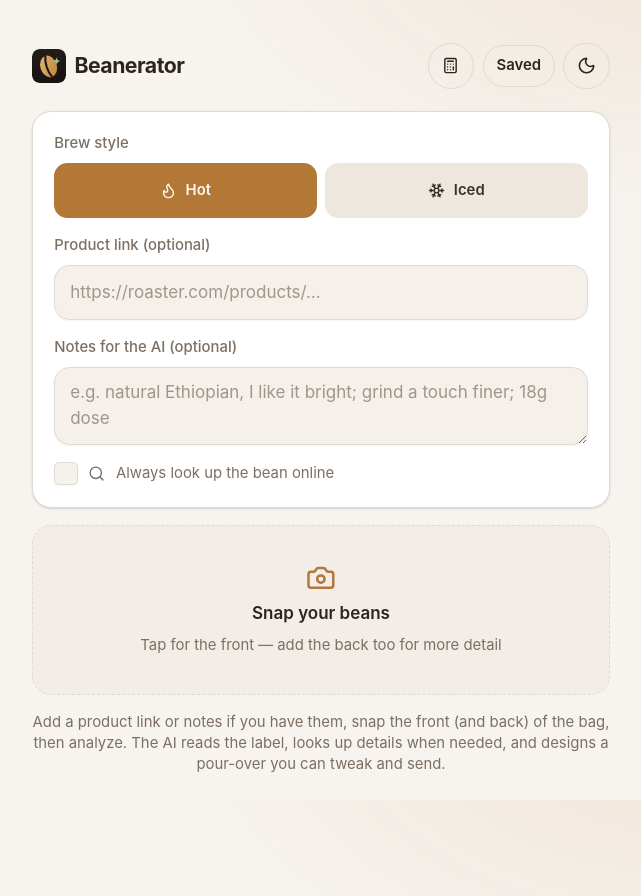
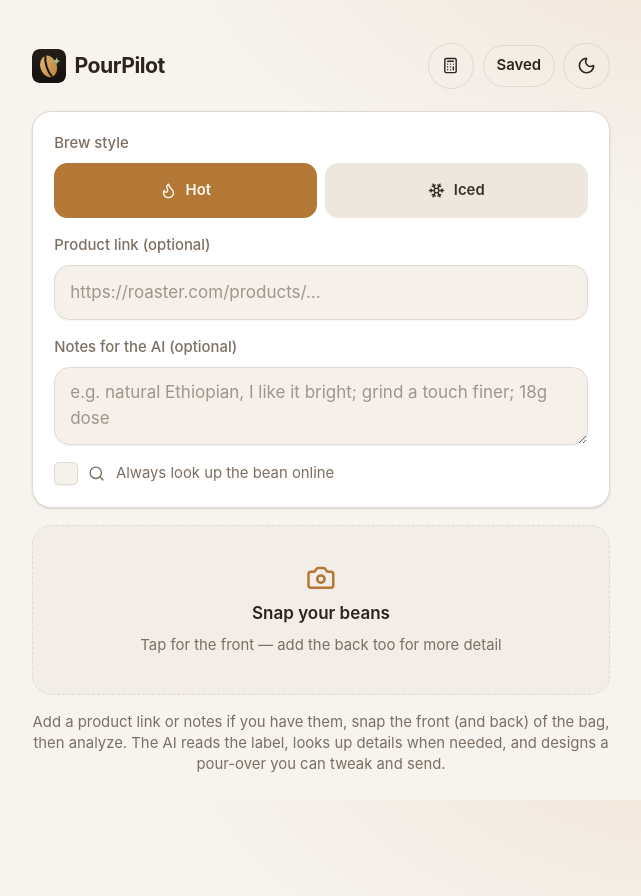
Before and after one commit to hgstrm/pourpilot, a Next.js app: page / in a window 1280 px wide. Shown: the top 896 px of the page, without its empty margins (319-960 px from the left). Built offline with nearby package versions, Linux system fonts and the light colour scheme.

Commit message:
Rename Beanerator to PourPilot

```diff
--- a/package.json
+++ b/package.json
@@ -1,5 +1,5 @@
 {
-  "name": "beanerator",
+  "name": "pourpilot",
   "version": "0.1.0",
   "private": true,
   "scripts": {
--- a/src/app/globals.css
+++ b/src/app/globals.css
@@ -4,7 +4,7 @@
 @custom-variant dark (&:is(.dark *));
 
 /*
-  Beanerator theme — a warm specialty-coffee palette mapped onto shadcn tokens.
+  PourPilot theme — a warm specialty-coffee palette mapped onto shadcn tokens.
   Light is the default; dark mode via the `.dark` class (next-themes).
 */
 
--- a/src/app/layout.tsx
+++ b/src/app/layout.tsx
@@ -4,13 +4,13 @@ import { ThemeProvider } from "@/components/theme-provider";
 import { Toaster } from "@/components/ui/sonner";
 
 export const metadata: Metadata = {
-  title: "Beanerator — snap a bag, get a recipe",
+  title: "PourPilot — dial in better coffee",
   description:
-    "Snap a photo of any coffee bag and get an AI pour-over recipe, sent straight to your xBloom.",
+    "An unofficial brewing companion for xBloom Studio.",
   appleWebApp: {
     capable: true,
     statusBarStyle: "black-translucent",
-    title: "Beanerator",
+    title: "PourPilot",
   },
 };
 
--- a/src/app/page.tsx
+++ b/src/app/page.tsx
@@ -180,7 +180,7 @@ export default function Home() {
         <div className="flex items-center gap-2">
           {/* eslint-disable-next-line @next/next/no-img-element */}
           <img src="/icon.svg" alt="" className="size-8 rounded-[7px]" />
-          <h1 className="text-xl font-bold tracking-tight">Beanerator</h1>
+          <h1 className="text-xl font-bold tracking-tight">PourPilot</h1>
         </div>
         <div className="flex items-center gap-2">
           <Button
```
Also changed, not shown: public/manifest.webmanifest, 1 other file (tests, documents, lock files or other folders).
